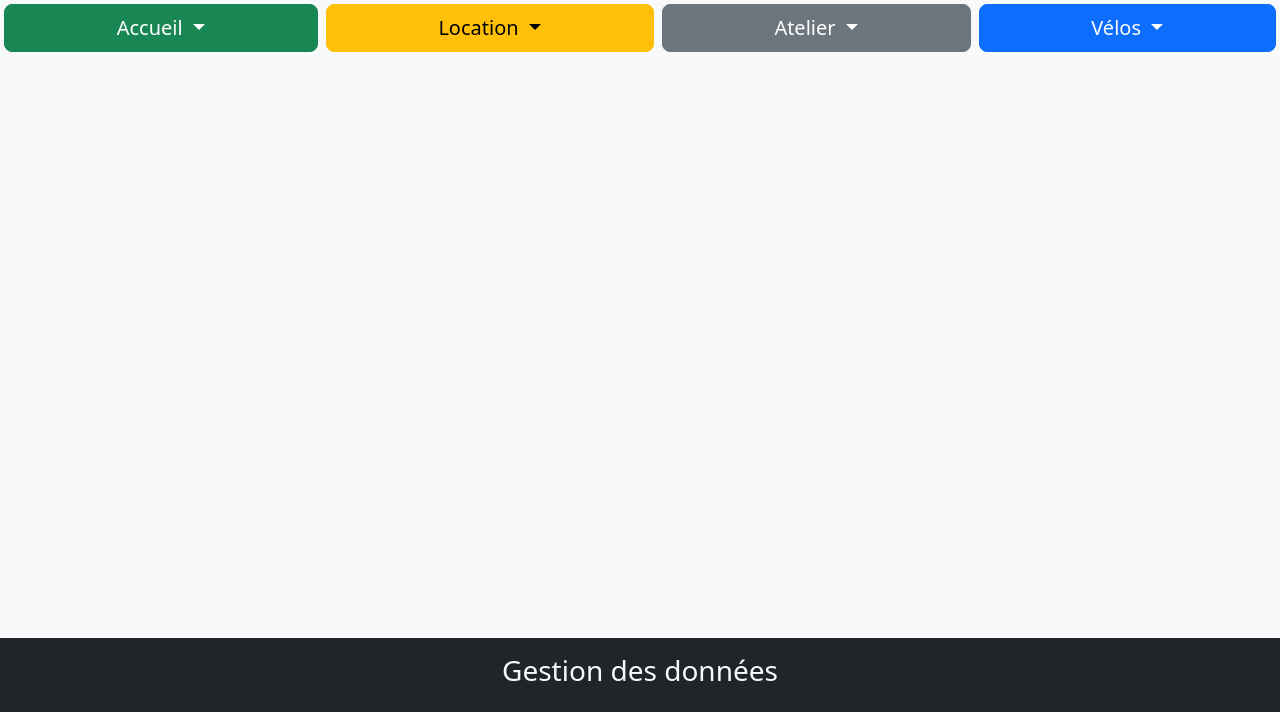
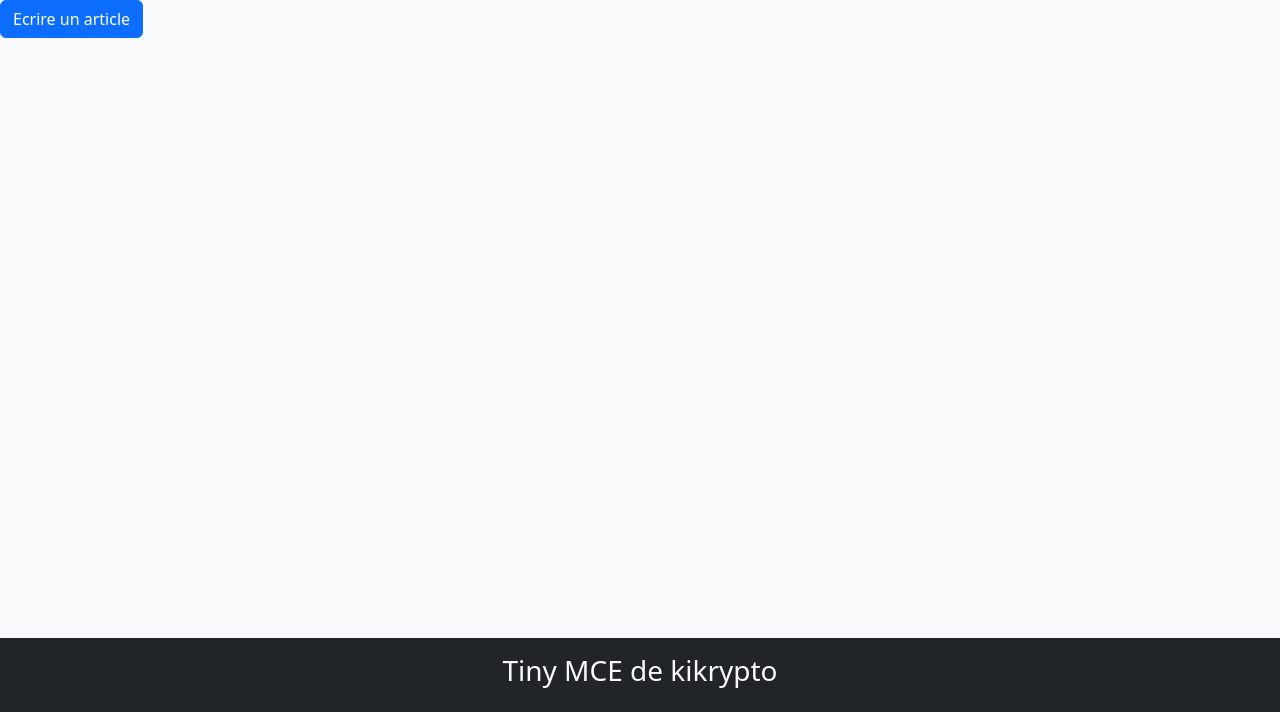
Before and after one commit to ChristopheC-83/c_de_c_back, a PHP site: template views/pages/homePage.view.php in a window 1280 px wide. Shown: the part 88-800 px from the top of the page. Run offline with PHP 8.4, Linux system fonts and the light colour scheme; the template is opened without the code that fills it, so the values that code supplies are empty; the visitor is signed in with stand-in values (Sample User, id 1); some libraries are stand-ins or nearby versions.

Commit message:
post new article ok

```diff
--- /dev/null
+++ b/public/javascript/tiny.js
@@ -0,0 +1,23 @@
+const demoBaseConfig = {
+    selector: 'textarea#classic',
+    width: "100%",
+    height: 500,
+    resize: false,
+    autosave_ask_before_unload: false,
+    powerpaste_allow_local_images: true,
+    plugins: [
+      'a11ychecker', 'advcode', 'advlist', 'anchor', 'autolink', 'codesample', 'fullscreen', 'help',
+      'image', 'editimage', 'tinydrive', 'lists', 'link', 'media', 'powerpaste', 'preview',
+      'searchreplace', 'table', 'tinymcespellchecker', 'visualblocks', 'wordcount'
+    ],
+    toolbar: 'insertfile a11ycheck undo redo | bold italic | forecolor backcolor | codesample | alignleft aligncenter alignright alignjustify | bullist numlist | link image',
+    spellchecker_dialog: true,
+    spellchecker_ignore_list: ['Ephox', 'Moxiecode'],
+    tinydrive_demo_files_url: '../_images/tiny-drive-demo/demo_files.json',
+    tinydrive_token_provider: (success, failure) => {
+      success({ token: 'eyJhbGciOiJIUzI1NiIsInR5cCI6IkpXVCJ9.eyJzdWIiOiJqb2huZG9lIiwibmFtZSI6IkpvaG4gRG9lIiwiaWF0IjoxNTE2MjM5MDIyfQ.Ks_BdfH4CWilyzLNk8S2gDARFhuxIauLa8PwhdEQhEo' });
+    },
+    content_style: 'body { font-family:Helvetica,Arial,sans-serif; font-size:16px }'
+  };
+
+  tinymce.init(demoBaseConfig);
--- a/views/common/template.php
+++ b/views/common/template.php
@@ -4,14 +4,17 @@
 <head>
     <meta charset="UTF-8">
     <meta name="viewport" content="width=device-width, initial-scale=1.0">
-    <link rel="stylesheet" href="https://cdnjs.cloudflare.com/ajax/libs/font-awesome/6.5.1/css/all.min.css" integrity="sha512-DTOQO9RWCH3ppGqcWaEA1BIZOC6xxalwEsw9c2QQeAIftl+Vegovlnee1c9QX4TctnWMn13TZye+giMm8e2LwA==" crossorigin="anonymous" referrerpolicy="no-referrer" />
+    <link rel="stylesheet" href="https://cdnjs.cloudflare.com/ajax/libs/font-awesome/6.5.1/css/all.min.css"
+        integrity="sha512-DTOQO9RWCH3ppGqcWaEA1BIZOC6xxalwEsw9c2QQeAIftl+Vegovlnee1c9QX4TctnWMn13TZye+giMm8e2LwA=="
+        crossorigin="anonymous" referrerpolicy="no-referrer" />
     <link rel="preconnect" href="https://fonts.bunny.net">
     <link href="https://fonts.bunny.net/css?family=roboto:100,400,700,900" rel="stylesheet" />
     <!-- <link href="<?= URL ?>public/style/style.css" rel="stylesheet" /> -->
     <link href="<?= URL ?>public/style/cleaned/final_css.css" rel="stylesheet" />
 
     <!-- tiny -->
-     <script src="https://cdn.tiny.cloud/1/ioe3eh75wlk0ed6bxqzlm9mmphf2fa5dzibxjrx77bxl9520/tinymce/5/tinymce.min.js" referrerpolicy="origin"></script>
+    <script src="https://cdn.tiny.cloud/1/94rozv3pqxjb8h7bpwi0o43i56eion39hozswfspawi2xo6t/tinymce/7/tinymce.min.js"
+        referrerpolicy="origin"></script>
     <script>
     tinymce.init({
         selector: 'textarea#default'
@@ -44,6 +47,7 @@
         <?php require_once("./views/components/footer.php"); ?>
 
         <script src="<?=URL?>public/javascript/app.js"></script>
+        <script src="<?=URL?>public/javascript/tiny.js"></script>
         <script src="<?=URL?>public/javascript/bootstrap.bundle.min.js"></script>
         <?php if (!empty($javascript)) : ?>
         <?php foreach ($javascript as $fichier_js) : ?>
--- a/views/components/footer.php
+++ b/views/components/footer.php
@@ -1,3 +1,3 @@
 <footer class="p-3 bg-dark mt-4">
-            <h3 class="  text-center text-light">Gestion des données</h3>
+            <h3 class="  text-center text-light">Tiny MCE de kikrypto</h3>
         </footer>
--- a/views/components/header.php
+++ b/views/components/header.php
@@ -10,53 +10,9 @@
 
 <?php if (!empty($_SESSION['name'])) : ?>
 <div class="d-flex w-100 flex-wrap justify-content-between ">
+    <a href="<?=URL?>admin/articles/write_new_article"><button class="btn btn-primary">Ecrire un article</button></a>
 
-    <div class="btn-group  m-1 flex-grow-1 ">
-        <button class="btn btn-success btn-lg dropdown-toggle " type="button" data-bs-toggle="dropdown"
-            aria-expanded="false">
-            Accueil
-        </button>
-        <ul class="dropdown-menu ">
-            <li><a href="<?= URL ?>admin/slider/sliders_page" class="dropdown-item">Accueil - Sliders</a></li>
-            <li><a href="<?= URL ?>admin/frames/frames_page" class="dropdown-item">Accueil - Cadres</a></li>
-            <li><a href="<?= URL ?>admin/partners/partners_page" class="dropdown-item">Accueil - Partenaires</a></li>
-            <li><a href="<?= URL ?>admin/opinions/opinions_page" class="dropdown-item">Accueil - Avis</a></li>
-        </ul>
-    </div>
-    <div class="btn-group    m-1  flex-grow-1 ">
-        <button class="btn btn-warning btn-lg dropdown-toggle" type="button" data-bs-toggle="dropdown"
-            aria-expanded="false">
-            Location
-        </button>
-        <ul class="dropdown-menu ">
-            <li><a href="<?= URL ?>admin/rental/rentals_page" class="dropdown-item">Location - Locations</a></li>
-            <li><a href="<?= URL ?>admin/rental/text_under_array_rentals" class="dropdown-item">Location - Texte</a>
-            </li>
-        </ul>
-    </div>
-    <div class="btn-group    m-1 flex-grow-1 ">
-        <button class="btn btn-secondary btn-lg dropdown-toggle" type="button" data-bs-toggle="dropdown"
-            aria-expanded="false">
-            Atelier
-        </button>
-        <ul class="dropdown-menu ">
-            <li><a href="<?= URL ?>admin/workshop/workshop_page" class="dropdown-item">Atelier - Catégories</a></li>
-            <li><a href="<?= URL ?>admin/workshop/show_all_tasks" class="dropdown-item">Atelier - Voir Tout</a></li>
-        </ul>
-    </div>
-    <div class="btn-group    m-1 flex-grow-1 ">
-        <button class="btn btn-primary btn-lg dropdown-toggle" type="button" data-bs-toggle="dropdown"
-            aria-expanded="false">
-            Vélos
-        </button>
-        <ul class="dropdown-menu ">
-            <li><a href="<?= URL ?>admin/features/features_page" class="dropdown-item">Vélos - Caractéristiques</a></li>
-            <li><a href="<?= URL ?>admin/bikes/bikes_page" class="dropdown-item">Vélos - Tous les Vélos</a></li>
-            <li><a href="<?= URL ?>admin/bikes/new_bikes_page" class="dropdown-item">Vélos - Les neufs</a></li>
-            <li><a href="<?= URL ?>admin/bikes/used_bikes_page" class="dropdown-item">Vélos - Les occasions</a></li>
-            <li><a href="<?= URL ?>admin/bikes/create_bike" class="dropdown-item">Vélos - Créer un vélo</a></li>
-        </ul>
-    </div>
+
 </div>
 
 
--- a/views/pages/homePage.view.php
+++ b/views/pages/homePage.view.php
@@ -4,35 +4,29 @@
 
     <div class="container row mx-auto">
 
-        <!-- <?php foreach($users as $user): ?>
-                <p class="text-center">Pseudo : <?= $user['name'] ?></p>
-                <p class="text-center">mdp : <?= $user['password'] ?></p>
-                <p class="text-center">Role : <?= $user['role'] ?></p>
-            <?php endforeach ?> -->
 
         <?php if (empty($_SESSION['name'])) : ?>
             <div class="col-12 col-lg-10 col-xl-8  mx-auto border border-3 border-primary mt-5 rounded-3 box-shadow-white fs-5">
                 <form class="my-4" method="POST" action="validation_login">
                     <div class="mb-3">
                         <label for="login" class="form-label">Pseudo</label>
-                        <input type="text" class="form-control text-primary fs-5" id="login" name="user_name">
+                        <input type="text" class="form-control text-primary fs-5" id="login" name="name">
                     </div>
                     <div class="mb-3">
                         <label for="password" class="form-label">Mot de Passe</label>
-                        <input type="password" class="form-control text-primary fs-5" id="password" name="user_password">
+                        <input type="password" class="form-control text-primary fs-5" id="password" name="password">
                     </div>
                     <div class="mt-5 w-75 mx-auto d-flex flex-column gap-3 justify-content-center align-items-center ">
                         <button type="submit" class="btn btn-primary w-100 fs-5">Connexion</button>
                     </div>
                 </form>
                 <!-- Un mot de passe hashé ? -->
-                <!-- <?= password_hash("123", PASSWORD_DEFAULT)  ?> -->
+                <!-- <?= password_hash("mdp_à_hasher", PASSWORD_DEFAULT)  ?> -->
             </div>
 
         <?php endif ?>
 
-        <?php Tools::showArray($_SESSION) ?>
-
+        <!-- <?php Tools::showArray($_SESSION) ?> -->
 
     </div>
 
```
Also changed, not shown: controllers/Articles.controller.php (added, +45 -0 lines), index.php (+12 -4 lines), indexComponents/articles.index.php (added, +28 -0 lines), models/Articles.model.php (added, +31 -0 lines), views/pages/articles/writeNewArticle.view.php (added, +30 -0 lines). Lines whose indentation alone changed are shown as unchanged.
